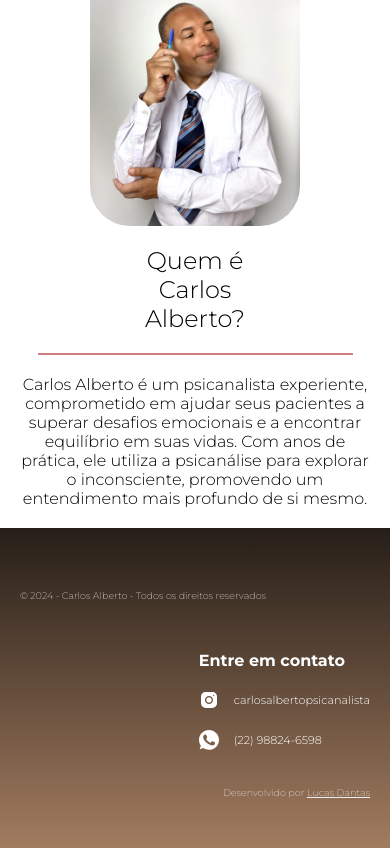
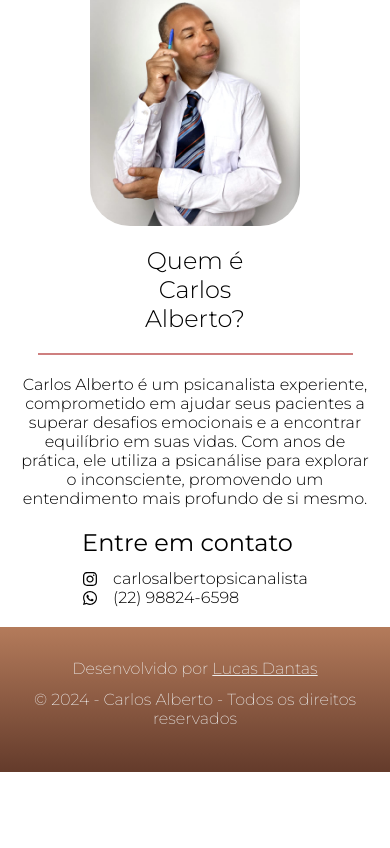
Before and after one commit to lucassdantas/carlos-psicanalista-nextjs, a Next.js app: page / in a window 390 px wide. Shown: the part 5567-6415 px from the top of the page. After the commit the page ends 6339 px from the top, so only its background shows below. Built offline with nearby package versions, Linux system fonts and the light colour scheme.

Commit message:
change text on about

```diff
--- a/package.json
+++ b/package.json
@@ -11,9 +11,11 @@
   "dependencies": {
     "@emailjs/browser": "^4.3.3",
     "client": "file:",
+    "icons": "^1.0.0",
     "next": "14.1.3",
-    "react": "^18",
+    "react": "^18.3.1",
     "react-dom": "^18",
+    "react-icons": "^5.3.0",
     "react-slick": "^0.30.2",
     "react-toastify": "^10.0.5",
     "slick-carousel": "^1.8.1"
--- a/src/components/layout/about/index.tsx
+++ b/src/components/layout/about/index.tsx
@@ -2,10 +2,13 @@ import React from 'react';
 import { Container } from '@/components';
 import Image from 'next/image';
 import Background from '@/assets/carlos/psicanalista-carlos-alberto (1).jpeg';
+import InstagramIcon from '@/assets/icons/social-midia-instagram.svg';
+import WhatsappIcon from '@/assets/icons/social-midia-wpp.svg';
+import { CiFacebook } from "react-icons/ci";
+import './style.css';
+import { FaInstagram, FaWhatsapp } from 'react-icons/fa';
+const Root = () => {
 
-import './style.css';
-
-const Root = () => {
   return (
     <Container.AutoScreenFullWidth>
       <Container.AutoSizeWidth className='about-content-container'>
@@ -14,7 +17,20 @@ const Root = () => {
           <h1>Quem é Carlos Alberto?</h1>
           <div className='about-content-arrow' />
           <p>Carlos Alberto é um psicanalista experiente, comprometido em ajudar seus pacientes a superar desafios emocionais e a encontrar equilíbrio em suas vidas. Com anos de prática, ele utiliza a psicanálise para explorar o inconsciente, promovendo um entendimento mais profundo de si mesmo.</p>
+          <div className='about-contact-info'>
+            <h4>Entre em contato</h4>
+            <a className='footer-contact-item' href='https://www.instagram.com/carlosalbertopsicanalista/' target='_blank'>
+              <FaInstagram />
+              <p>carlosalbertopsicanalista</p>
+            </a>
+            <a className='footer-contact-item' href='https://api.whatsapp.com/send?phone=5522988246598&text=Olá, vim do site e quero saber mais sobre seus serviços!' target='_blank'>
+              <FaWhatsapp />
+              <p>(22) 98824-6598</p>
+            </a>
+
+          </div>
         </div>
+
       </Container.AutoSizeWidth>
     </Container.AutoScreenFullWidth>
   )
--- a/src/components/layout/about/style.css
+++ b/src/components/layout/about/style.css
@@ -32,6 +32,11 @@
     font-weight: 300;
 }
 
+.about-contact-info h4{
+  margin-bottom:12px;
+  font-size:24px;
+  font-weight:normal;
+}
 .about-content-arrow {
     width: 300px;
     border: 1px solid var(--red-2);
--- a/src/components/layout/footer/index.tsx
+++ b/src/components/layout/footer/index.tsx
@@ -2,41 +2,16 @@
 
 import React from 'react';
 import { Container } from '@/components';
-import Image from 'next/image';
-import InstagramIcon from '@/assets/icons/social-midia-instagram.svg';
-import WhatsappIcon from '@/assets/icons/social-midia-wpp.svg';
 import './style.css';
 
 const Root = () => {
     const currentYear = new Date().getFullYear()
-    const redirectToWhatsApp = (phoneNumber: string) => {
-        const url = `https://api.whatsapp.com/send/?phone=${phoneNumber}`;
-        window.open(url, '_blank');
-    };
-
-    const sendMail = (email: string) => {
-        window.location.href = email;
-    }
-
     return (
         <Container.AutoScreenFullWidth className='footer-component'>
             <Container.AutoSizeWidth className='footer-content-container'>
-                <div className='footer-left'>
-                    <p className='footer-copyright'>© {currentYear} - Carlos Alberto - Todos os direitos reservados</p>
-                </div>
-                <div className='footer-right'>
-                    <div className='footer-contact'>
-                        <h4>Entre em contato</h4>
-                        <section onClick={() => window.location.href = 'https://www.instagram.com/carlosalbertopsicanalista/'} className='footer-contact-item'>
-                            <Image src={InstagramIcon} alt='Instagram' />
-                            <p>carlosalbertopsicanalista</p>
-                        </section>
-                        <section onClick={() => redirectToWhatsApp('5522988246598')} className='footer-contact-item'>
-                            <Image src={WhatsappIcon} alt='Whatsapp' />
-                            <p>(22) 98824-6598</p>
-                        </section>
-                    </div>
-                    <p className='footer-copyright'>Desenvolvido por <a href = 'https://www.linkedin.com/in/lucas-de-sousa-dantas/' className='copyright-diagonal' target='_blank'>Lucas Dantas</a></p>
+                <div className=''>
+                  <p className='footer-copyright'>Desenvolvido por <a href = 'https://www.linkedin.com/in/lucas-de-sousa-dantas/' className='copyright-diagonal' target='_blank'>Lucas Dantas</a></p>
+                  <p className='footer-copyright'>© {currentYear} - Carlos Alberto - Todos os direitos reservados</p>
                 </div>
             </Container.AutoSizeWidth>
         </Container.AutoScreenFullWidth>
--- a/src/components/layout/footer/style.css
+++ b/src/components/layout/footer/style.css
@@ -1,24 +1,16 @@
 .footer-component {
-    background-image: url('../../../assets/bg/bg-footer.svg');
-    background-repeat: no-repeat;
-    background-size: cover;
-    color: var(--white);
-    height: 500px;
-    padding-top: 80px;
+    background-image: linear-gradient(var(--linear-brown-2), #643b2b);
+    padding:2em .5em;
 }
 
 .footer-content-container {
-    height: 80%;
     display: flex;
-    justify-content: space-between;
-    gap: 50px;
+    justify-content: center;
+    align-items:center;
+    text-align:center;
 }
-
-.footer-left {
-    display: flex;
-    flex-direction: column;
-    align-items: flex-start;
-    justify-content: flex-end;
+.footer-content-container p{
+  margin-bottom:12px;
 }
 
 .footer-right {
@@ -67,53 +59,3 @@
     user-select: none;
     text-decoration: underline;
 }
-
-@media screen and (max-width: 1150px) {
-    .footer-component {
-        width: 100%;
-        height: auto;
-        background-image: url('../../../assets/bg/footer-bg-mobile.svg');
-        padding: 50px 20px;
-    }
-
-    .footer-right {
-        gap: 25px;
-        align-items: flex-end;
-    }
-
-    .footer-logo {
-        width: auto;
-        height: auto;
-    }
-
-    .footer-contact img {
-        width: 20px;
-        height: 20px;
-    }
-
-    .footer-contact {
-        gap: 20px;
-    }
-
-    .footer-contact h1 {
-        display: none;
-    }
-
-    .footer-contact p {
-        font-size: 0.7rem;
-    }
-
-    .footer-copyright {
-        font-size: 0.6rem;
-    }
-
-}
-
-@media (max-width:400px){
-    .footer-copyright {
-        margin-top:12px;
-    }
-    .footer-content-container{
-        flex-direction:column;
-    }
-}
```
Also changed, not shown: 2 other files (tests, documents, lock files or other folders).
